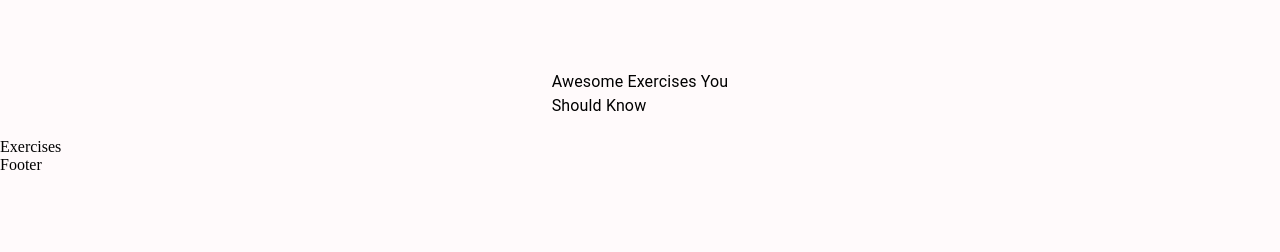
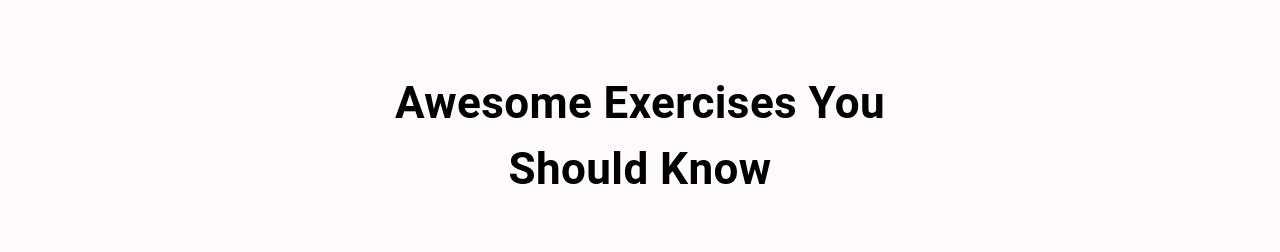
Before and after one commit to juhwan1014/Fitness_Helper_App, a React (Create React App) app: page / in a window 1280 px wide. Shown: the part 899-1151 px from the top of the page. Before the commit the page ends 1073 px from the top, so only its background shows below. Built offline with nearby package versions, Linux system fonts and the light colour scheme.

Commit message:
a bit styling

```diff
--- a/src/components/SearchExercises.js
+++ b/src/components/SearchExercises.js
@@ -4,7 +4,9 @@ import { Box, Button, Stack, TextField, Typography } from '@mui/material';
 const SearchExercises = () => {
   return (
     <Stack alignItems="center" mt="37px" justifyContent="center" p="20px">
-        <Typography>
+        <Typography fontWeight={700} sx={{fontSize: {lg: '44px', xs: '30px'} }} mb="50px"
+          textAlign="center"
+        >
             Awesome Exercises You <br />
             Should Know
         </Typography>
```
